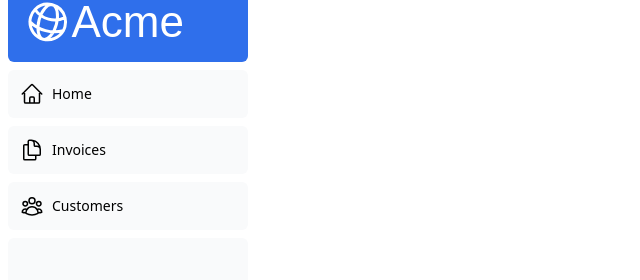
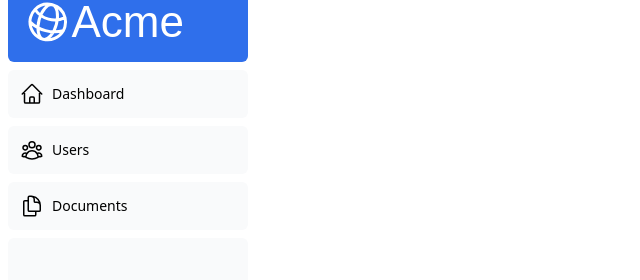
Before and after one commit to vincecharles/nextjs-dashboard, a Next.js app: page /dashboard/customers in a window 1280 px wide. Shown: the part 114-394 px from the top of the page, without its empty margins (0-640 px from the left). Built offline with nearby package versions, Linux system fonts and the light colour scheme; a web font is replaced by a local one.

Commit message:
commit nav-links.tsx

```diff
--- a/app/ui/dashboard/nav-links.tsx
+++ b/app/ui/dashboard/nav-links.tsx
@@ -1,35 +1,54 @@
+'use client';
+
 import {
   UserGroupIcon,
   HomeIcon,
   DocumentDuplicateIcon,
 } from '@heroicons/react/24/outline';
+import Link from 'next/link';
+import { usePathname } from 'next/navigation';
+import clsx from 'clsx';
 
-// Map of links to display in the side navigation.
-// Depending on the size of the application, this would be stored in a database.
+
 const links = [
-  { name: 'Home', href: '/dashboard', icon: HomeIcon },
   {
-    name: 'Invoices',
-    href: '/dashboard/invoices',
+    name: 'Dashboard',
+    href: '/dashboard',
+    icon: HomeIcon,
+  },
+  {
+    name: 'Users',
+    href: '/dashboard/users',
+    icon: UserGroupIcon,
+  },
+  {
+    name: 'Documents',
+    href: '/dashboard/documents',
     icon: DocumentDuplicateIcon,
   },
-  { name: 'Customers', href: '/dashboard/customers', icon: UserGroupIcon },
 ];
 
+
 export default function NavLinks() {
-  return (
+    const pathname = usePathname();
+    return (
     <>
       {links.map((link) => {
         const LinkIcon = link.icon;
         return (
-          <a
+          <Link
             key={link.name}
             href={link.href}
-            className="flex h-[48px] grow items-center justify-center gap-2 rounded-md bg-gray-50 p-3 text-sm font-medium hover:bg-sky-100 hover:text-blue-600 md:flex-none md:justify-start md:p-2 md:px-3"
+            className={clsx(
+                'flex h-[48px] grow items-center justify-center gap-2 rounded-md bg-gray-50 p-3 text-sm font-medium hover:bg-sky-100 hover:text-blue-600 md:flex-none md:justify-start md:p-2 md:px-3',
+                {
+                  'bg-sky-100 text-blue-600': pathname === link.href,
+                },
+              )}
           >
             <LinkIcon className="w-6" />
             <p className="hidden md:block">{link.name}</p>
-          </a>
+          </Link>
         );
       })}
     </>
```
